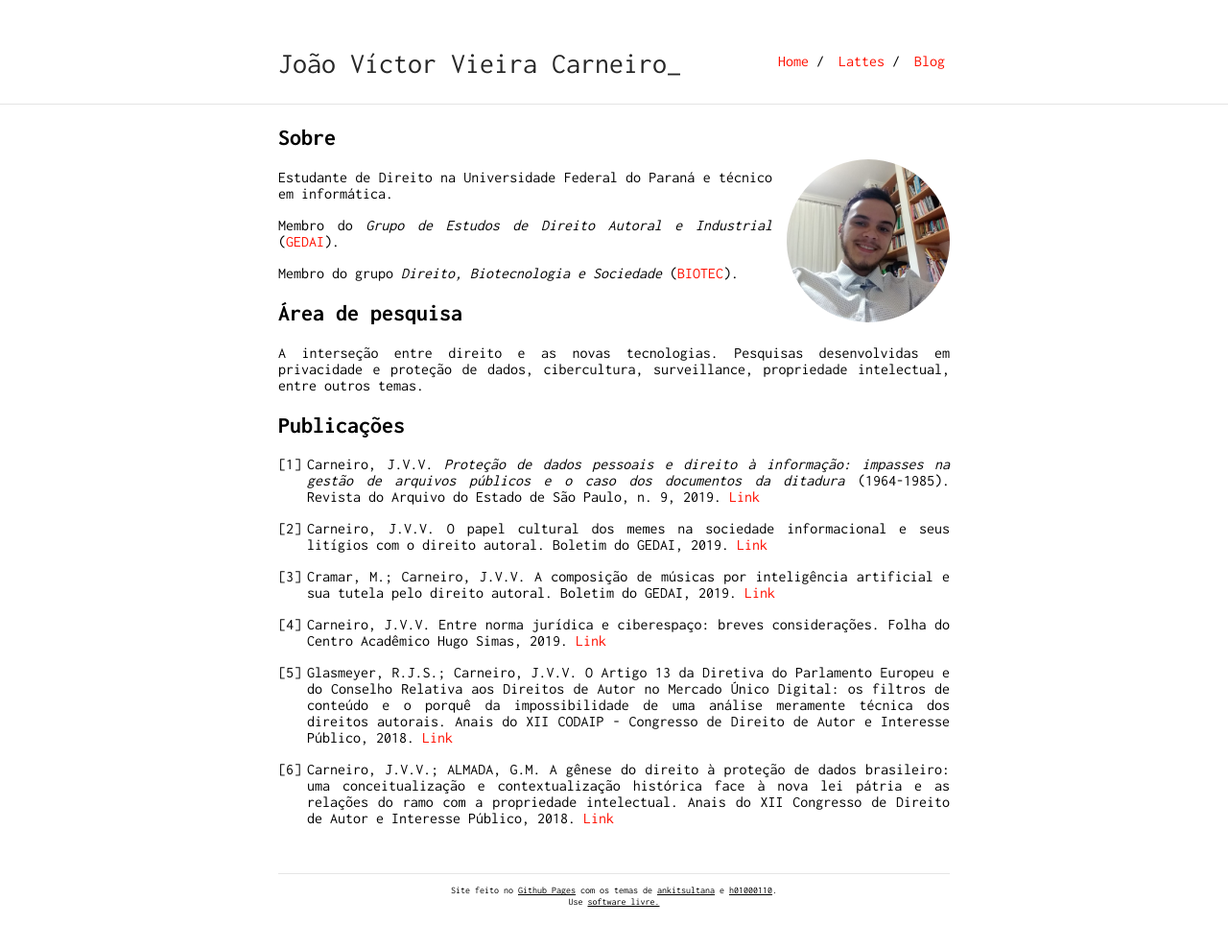
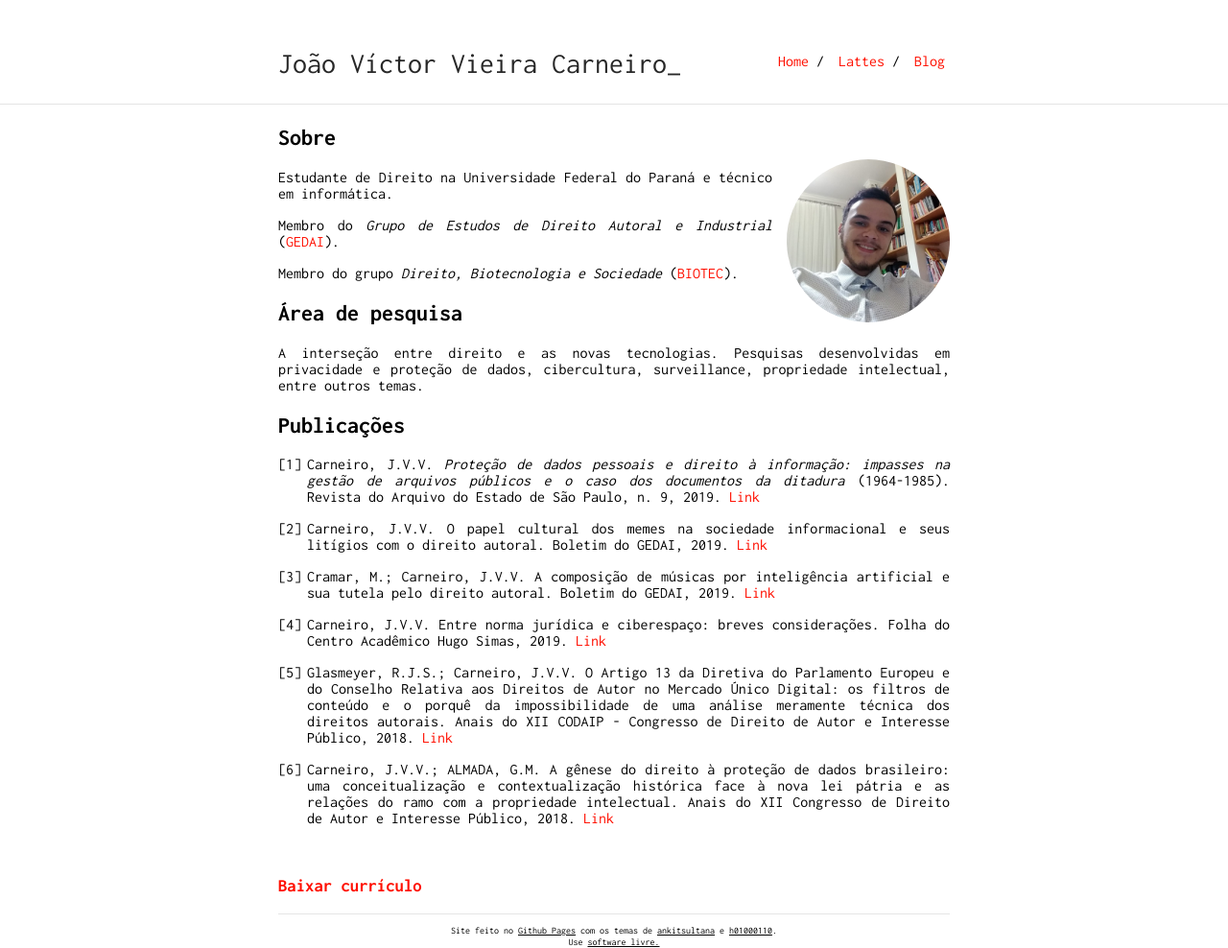
Before and after one commit to joaovvcarneiro/joaovvcarneiro.github.io, a Jekyll site: the page built from index.md, in a window 1280 px wide. Shown: the whole page at 96% size. Built offline with Jekyll 4.4.1, drawn with Linux system fonts in a browser that asks for light colours; before the commit the page ends 946 px from its top, so only the background shows below that.

Commit message:
Update index.md

```diff
--- a/index.md
+++ b/index.md
@@ -32,3 +32,5 @@ A interseção entre direito e as novas tecnologias. Pesquisas desenvolvidas em
 6. Carneiro, J.V.V.; ALMADA, G.M. A gênese do direito à proteção de dados brasileiro: uma conceitualização e contextualização histórica face à nova lei pátria e as relações do ramo com a propriedade intelectual. Anais do XII Congresso de Direito de Autor e Interesse Público, 2018. [Link](http://www.gedai.com.br/wp-content/uploads/2019/06/033-A-G%C3%8ANESE-DO-DIREITO-%C3%80-PROTE%C3%87%C3%83O-DE-DADOS-BRASILEIRO.pdf)
 
 <br>
+
+### [Baixar currículo](https://joaovvcarneiro.github.io/assets/curriculo.pdf)
```
